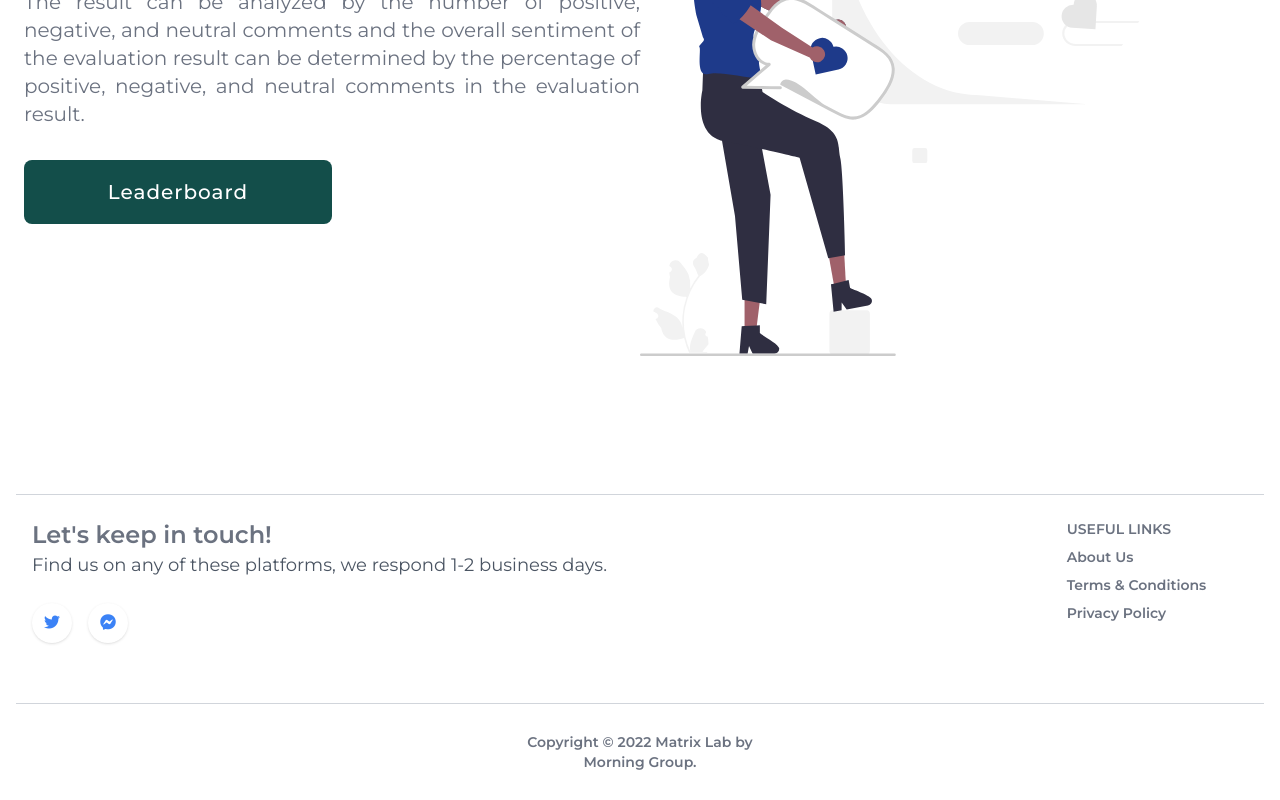
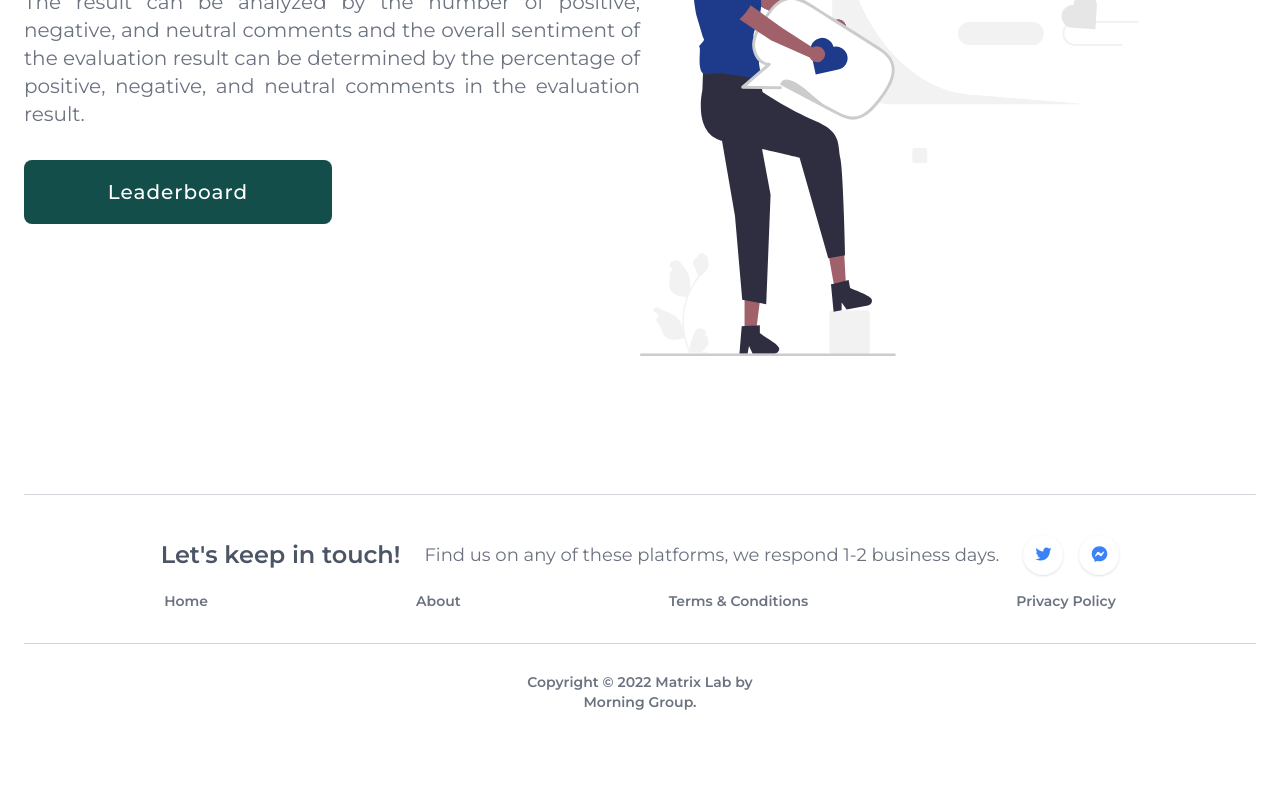
Before and after one commit to Jm-Paunlagui/Matrix-Lab-Client, a React (Create React App) app in the folder client/: page / in a window 1280 px wide. Shown: the part 362-1162 px from the top of the page. After the commit the page ends 1102 px from the top, so only its background shows below. Built offline with nearby package versions, Linux system fonts and the light colour scheme.

Commit message:
New Footer

```diff
--- a/client/src/components/footers/footer.js
+++ b/client/src/components/footers/footer.js
@@ -7,7 +7,11 @@ import React from "react";
  */
 const UsefulLinks = [
   {
-    name: "About Us",
+    name: "Home",
+    link: "/",
+  },
+  {
+    name: "About",
     link: "aboutus",
   },
   {
@@ -25,18 +29,18 @@ const UsefulLinks = [
  */
 export default function Footer() {
   return (
-    <footer className="pt-8 pb-6 mt-auto text-gray-500 font-Montserrat ">
-      <div className="container px-4 mx-auto max-w-7xl">
+    <footer className="px-6 pt-8 pb-6 mt-auto text-gray-500 font-Montserrat ">
+      <div className="container mx-auto max-w-7xl">
         <hr className="my-6 border-gray-300" />
-        <div className="flex flex-wrap text-center lg:text-left">
-          <div className="w-full px-4 lg:w-6/12">
-            <h4 className="text-2xl font-semibold">
+        <div className="flex flex-wrap py-4 text-center">
+          <div className="items-center w-full lg:flex lg:space-x-6 place-content-center">
+              <h4 className="text-2xl font-semibold text-gray-600">
                 Let&apos;s keep in touch!
               </h4>
-            <h5 className="mt-0 mb-2 text-lg text-gray-600">
+              <h5 className="text-lg">
                 Find us on any of these platforms, we respond 1-2 business days.
               </h5>
-            <div className="mt-6 mb-6 space-x-4 text-blue-500 lg:mb-0">
+            <div className="mt-4 mb-6 space-x-4 text-blue-500 lg:mb-0 lg:mt-0 place-self-center">
               <button
                 className="w-10 h-10 font-normal transition duration-700 ease-in-out delay-150 bg-white rounded-full shadow outline-none hover:shadow-lg align-center focus:outline-none hover:text-blue-700 hover:bg-gray-200 hover:-translate-y-1 hover:scale-110"
                 type="button"
@@ -65,30 +69,22 @@ export default function Footer() {
               </button>
             </div>
           </div>
-          <div className="w-full px-4 lg:w-6/12">
-            <div className="flex flex-wrap mb-6 items-top">
-              <div className="w-full px-4 mb-6 ml-auto md:w-1/2 lg:w-4/12 ">
-                <span className="block mb-2 text-sm font-semibold text-gray-500 uppercase">
-                  Useful Links
-                </span>
-                <ol className="list-styled">
+        </div>
+        <div className="flex flex-wrap text-center">
+          <div className="items-center w-full md:flex md:space-x-52 place-content-center">
             {UsefulLinks.map((link) => (
-                    <li key={link.name}>
-                      <Link to={`/${link.link}`}>
-                        <div className="block pb-2 text-sm font-semibold text-gray-500 transition duration-300 ease-linear delay-150 hover:text-gray-800">
+                <Link to={`/${link.link}`} key={link.name}>
+                  <div className="block pb-2 text-sm font-semibold transition duration-300 ease-linear delay-150 hover:text-gray-800">
                     {link.name}
                   </div>
                 </Link>
-                    </li>
             ))}
-                </ol>
-              </div>
-            </div>
           </div>
         </div>
         <hr className="my-6 border-gray-300" />
         <div className="flex flex-wrap md:justify-between">
           <div className="w-full px-4 mx-auto text-center md:w-4/12">
+
             <div className="py-1 text-sm font-semibold text-gray-500">
               Copyright © {new Date().getFullYear()} Matrix Lab by{" "}
               <Link to="https://www.creative-tim.com?ref=nr-footer">
```
Lines whose indentation alone changed are shown as unchanged.
